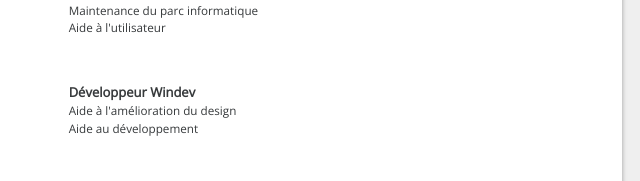
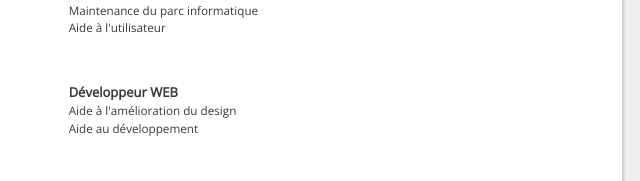
Before and after one commit to tdubuffet/portfolio-cholez, a website: page index.html in a window 1280 px wide. Shown: the part 3013-3194 px from the top of the page, 453-1093 px from the left. Drawn offline with nearby package versions, Linux system fonts and the light colour scheme; files whose address does not match are found by name.

Commit message:
super boy !

```diff
--- a/index.html
+++ b/index.html
@@ -339,7 +339,7 @@
             </div>
 
             <div class="col-md-8">
-                <div class="title-post">Développeur Windev</div>
+                <div class="title-post">Développeur WEB</div>
                 <p>
                   Aide à l'amélioration du design <br>
                   Aide au développement
```
